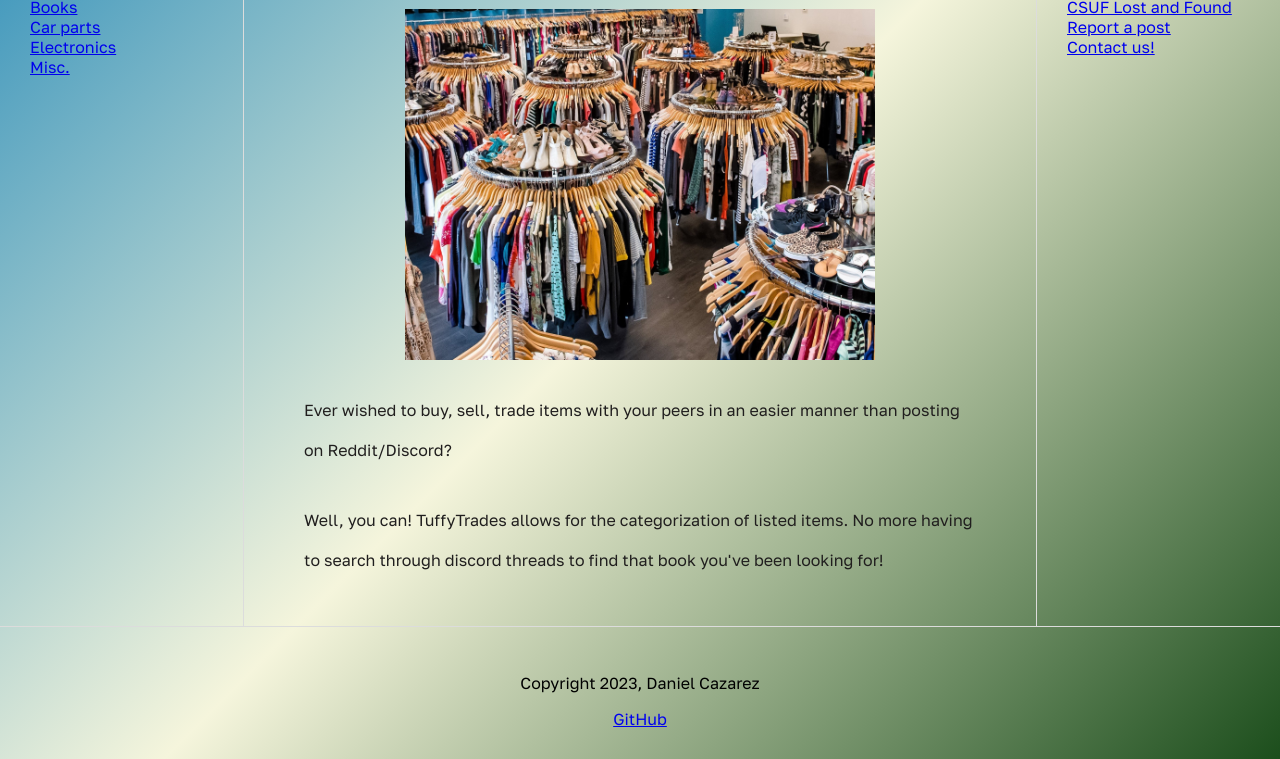
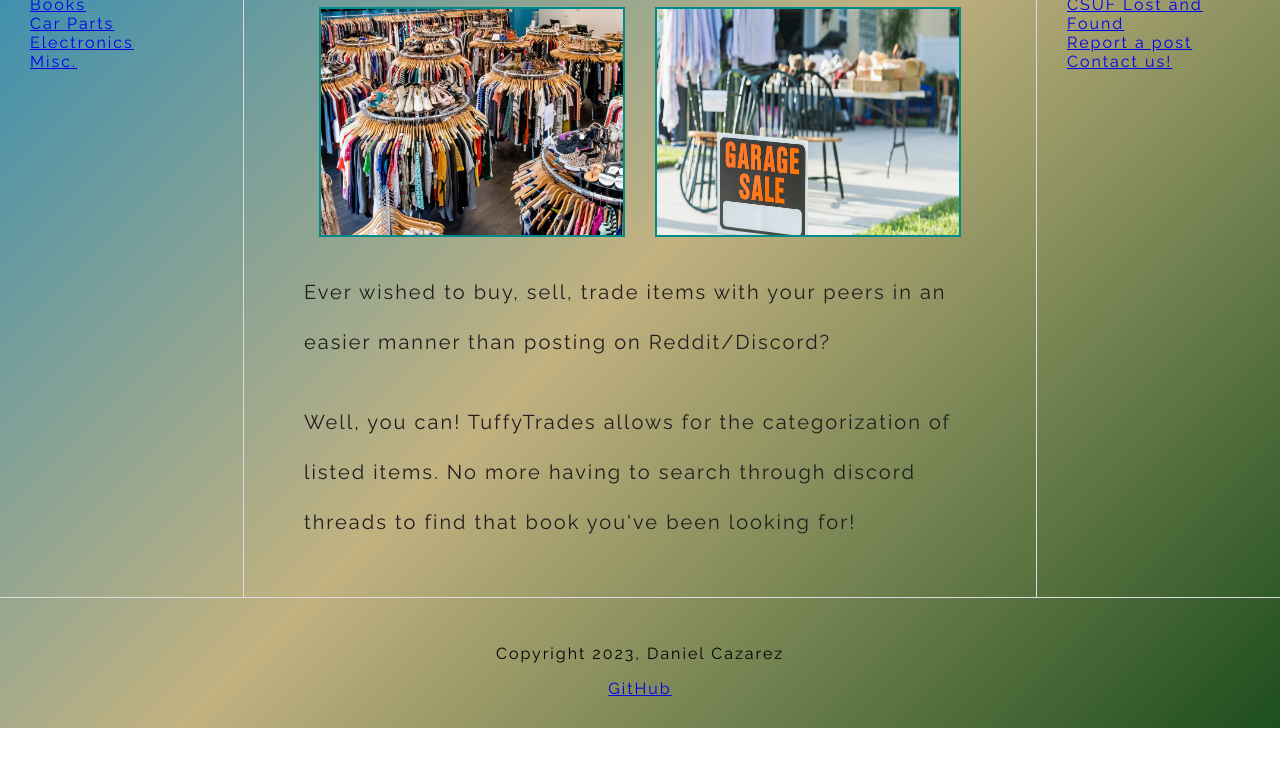
Before and after one commit to danielcaz2200/Backend-Assignment4, a plain HTML site: page index.html in a window 1280 px wide. Shown: the part 194-953 px from the top of the page. After the commit the page ends 922 px from the top, so only its background shows below. Drawn offline with Linux system fonts and the light colour scheme.

Commit message:
added image

```diff
--- a/index.html
+++ b/index.html
@@ -9,12 +9,13 @@
 </head>
 
 <style>
-    @import url('https://fonts.googleapis.com/css2?family=Golos+Text&display=swap');
+    @import url('https://fonts.googleapis.com/css2?family=Raleway&display=swap');
 
     body {
         margin: 0;
-        font-family: 'Golos Text', sans-serif;
-        background-image: linear-gradient(135deg, rgb(36, 137, 184), beige, rgb(28, 78, 28));
+        letter-spacing: 2px;
+        font-family: 'Raleway', sans-serif;
+        background-image: linear-gradient(135deg, rgb(36, 137, 184), rgb(194, 178, 128), rgb(28, 78, 28));
     }
 
     a:visited {
@@ -64,9 +65,20 @@
     }
 
     article p {
+        font-size: 1.25em;
         margin-top: 30px;
         line-height: 2.5em;
         color: #201e1e
+    }
+
+    article .image-container {
+        display: flex;
+        justify-content: space-between;
+    }
+
+    article img {
+        width: 45%;
+        border: 2px solid darkcyan;
     }
 
     footer {
@@ -153,7 +165,7 @@
             <ul>
                 <li><a href="#">Clothing</a></li>
                 <li><a href="#">Books</a></li>
-                <li><a href="#">Car parts</a></li>
+                <li><a href="#">Car Parts</a></li>
                 <li><a href="#">Electronics</a></li>
                 <li><a href="#">Misc.</a></li>
             </ul>
@@ -162,7 +174,10 @@
         <!-- Main content of page -->
         <article>
             <h2>Buy, Sell, Trade with TuffyTrades</h2>
-            <img src="img/secondhand_store.jpg" alt="Thrifted Clothes">
+            <div class="image-container">
+                <img src="img/secondhand_store.jpg" alt="Thrifted Clothes">
+                <img src="img/garagesale.jpg" alt="Garage Sale">
+            </div>
             <p>
                 Ever wished to buy, sell, trade items with your peers in an easier manner than posting on
                 Reddit/Discord?
@@ -176,7 +191,7 @@
         <aside>
             <ul>
                 <h3>Useful Links</h3>
-                <li><a href="#">CSUF Discord</a></li>
+                <li><a href=" #">CSUF Discord</a></li>
                 <li><a href="#">CSUF Lost and Found</a></li>
                 <li><a href="#">Report a post</a></li>
                 <li><a href="#">Contact us!</a></li>
```
Also changed, not shown: img/garagesale.jpg (added).
